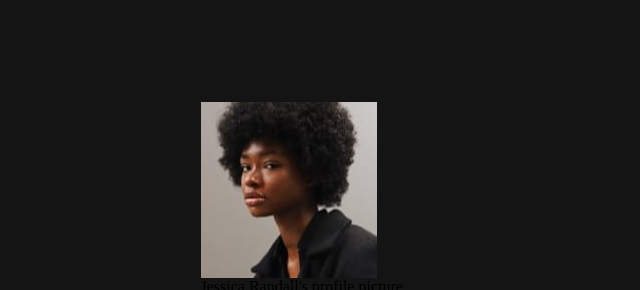
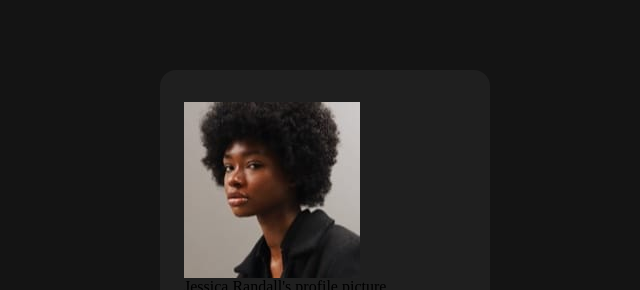
Before and after one commit to OscarE2D/FrontendMentor---Social-links-profile, a plain HTML site: page index.html in a window 1280 px wide. Shown: the part 101-391 px from the top of the page, without its empty margins (315-955 px from the left). Drawn offline with Linux system fonts and the light colour scheme.

Commit message:
Se le da estilo a la profile-card

```diff
--- a/style.css
+++ b/style.css
@@ -107,8 +107,24 @@ table {
   background-color: var(--color-bg-card-grey-900);
   place-items: center;
 }
+/*Contenedor (card)*/
+
+.profile-card {
+  display: flex;
+  flex-direction: column;
+  background-color: var(--color-font-second-grey-800);
+  width: 20.625rem;
+  height: auto;
+  padding: 2rem 1.5rem;
+  border-radius: 1rem;
+}
+
+/*
+
+
+*/
 
 /*git add .
-git commit -m "Se adicionaron los estilos del main-container"
+git commit -m "Se le da estilo a la profile-card"
 git push origin main
 */
```
